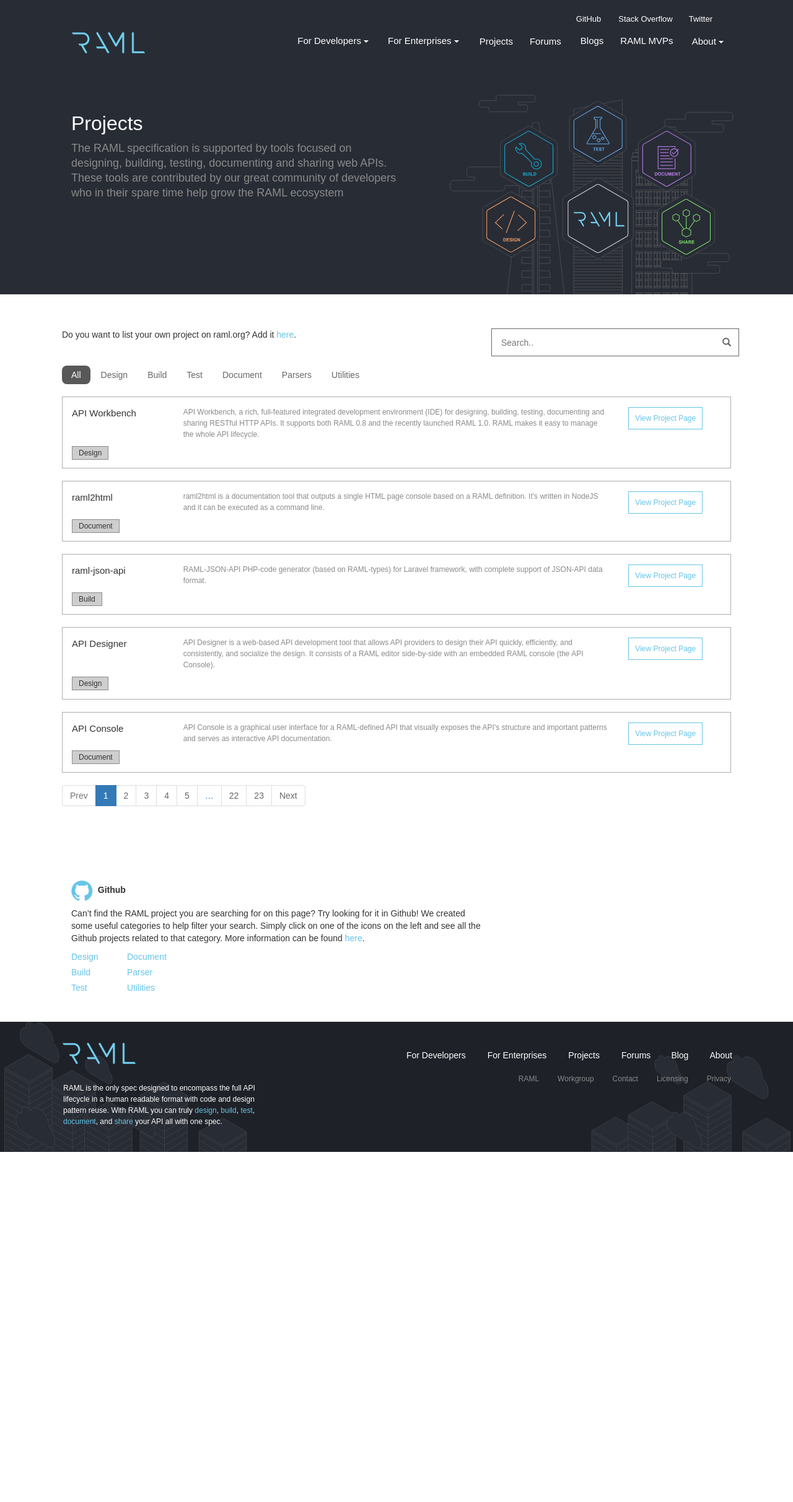
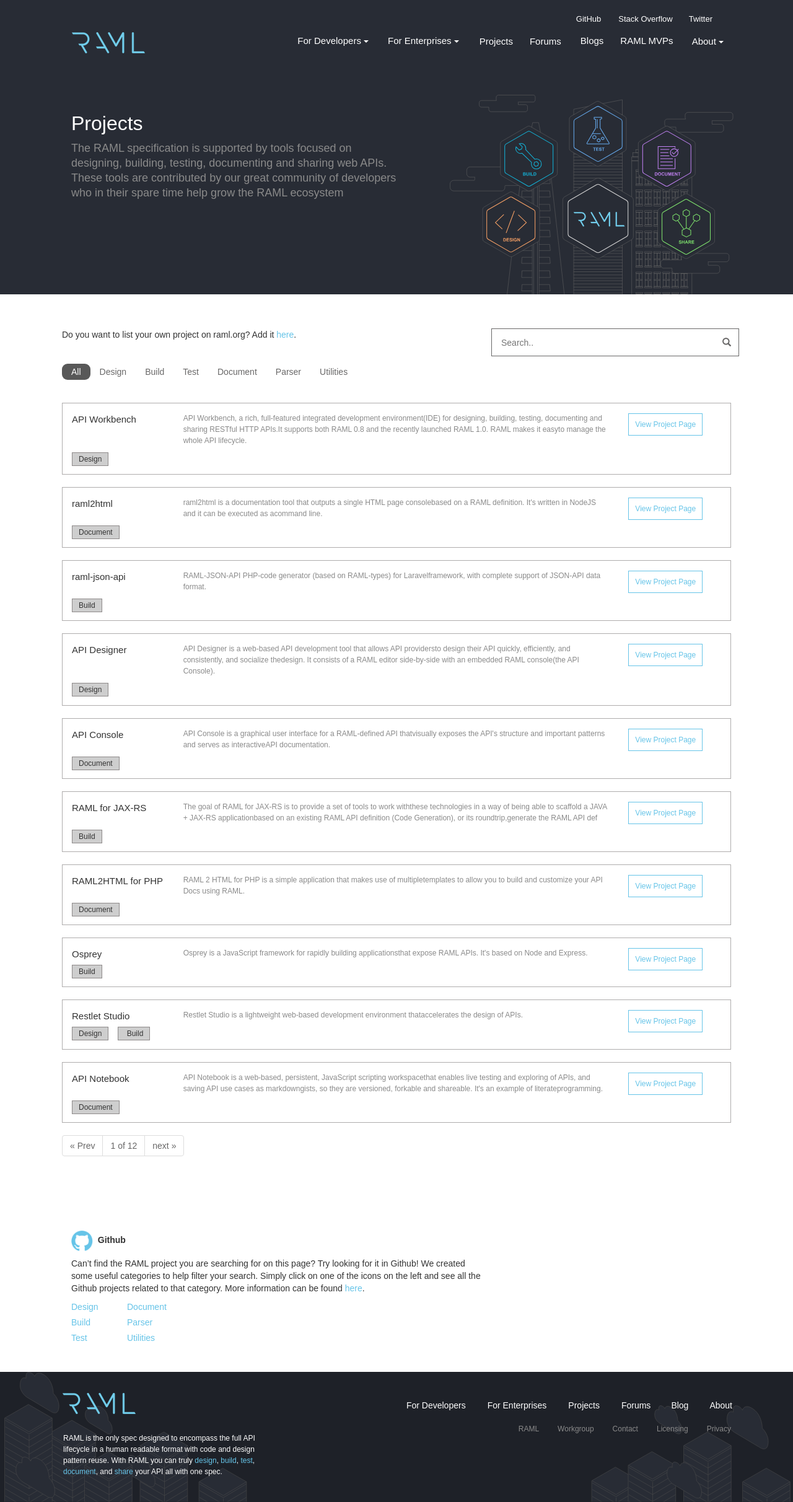
Before and after one commit to raml-org/raml-org, a Jekyll site: the page built from projects.html, in a window 1280 px wide. Shown: the whole page at 62% size. Built offline with Jekyll 4.4.1, drawn with Linux system fonts in a browser that asks for light colours; nearby versions of some CDN libraries; library files that are not in the unit come from our copies; before the commit the page ends 1859 px from its top, so only the background shows below that.

Commit message:
MKTG-2039-fix search pagination issue in project page

```diff
--- a/css/style.scss
+++ b/css/style.scss
@@ -2143,9 +2143,43 @@
     padding: 5px 15px;
   }
   div.projecttab {
-    ul {
+    ul.proj_cat {
+      list-style: none;
+      height: 40px;
+      margin-left: -40px;
+
+      li  {
+        float: left;
+      }
+      a {
+        color: #696868 ;
+        padding: 5px 15px;
+        text-decoration: none;
+        &.active{
+          color: #fff;
+          background-color: #585858;
+          border-radius: 9px;
+          text-decoration: none;
+        }
+      }
+
+      a:hover {
+        text-decoration: none;
+      }
+    }
+
+    ul.pagination {
       li a {
         color: #696868 ;
+      }
+      li span {
+        color: #fff;
+        background-color: #585858;
+      }
+      a.disabled {
+        pointer-events: none;
+        cursor: default;
+        background-color: #585858;
       }
     }
 
--- /dev/null
+++ b/project.json
@@ -0,0 +1,14 @@
+---
+---
+[
+{% for projects in site.data.projects %}
+  {
+    "name"    : "{{ projects.name }}",
+    "url"     : "{{ projects.url }}",
+    "author"     : "{{ projects.author }}",
+    "description"     : "{{ projects.description | escape | strip_newlines }}",
+    "topics"     : "{{ projects.topics | join: ', ' }}"
+  }
+{% if forloop.last %}{% else %},{% endif %}
+{% endfor %}
+]
--- a/projects.html
+++ b/projects.html
@@ -9,261 +9,45 @@
         <section class="col-md-12 projectdiv">
             <div class="row">
                 <div class="col-md-6">
-                   <p>Do you want to list your own project on raml.org? Add it <a href="{{ site.projectsgithuburl }}#how-to-add-projects-to-the-projects-page" rel="nofollow">here</a>. </p>
+                    <p>Do you want to list your own project on raml.org? Add it <a
+                            href="{{ site.projectsgithuburl }}#how-to-add-projects-to-the-projects-page" rel="nofollow">here</a>.
+                    </p>
                 </div>
 
                 <div class="col-md-6">
                     <form id="submit_form" action="javascript:void(0);">
                         <div class="form-group">
-                           <input type="text" class="" id="search" placeholder = "Search.." /><i class="glyphicon glyphicon-search"></i>
-                           <input type="button" id="submit_search" style="display: none" >
+                            <input type="text" class="" id="search" placeholder="Search.."/><i
+                                class="glyphicon glyphicon-search"></i>
+                            <input type="button" id="submit_search" style="display: none">
                         </div>
                     </form>
                 </div>
             </div>
 
             <div class="projecttab">
-               <ul class="nav nav-pills">
-                   <li class="active"><a data-toggle="pill" href="#all">All</a></li>
-                   <li><a data-toggle="pill" href="#design">Design</a></li>
-                   <li><a data-toggle="pill" href="#build">Build</a></li>
-                   <li><a data-toggle="pill" href="#test">Test</a></li>
-                   <li><a data-toggle="pill" href="#document">Document</a></li>
-                   <li><a data-toggle="pill" href="#parsers">Parsers</a></li>
-                   <li><a data-toggle="pill" href="#utility">Utilities</a></li>
+                <ul class="proj_cat">
+                    <li><a href="javascript:void(0);" id="all" class="active">All</a> </li>
+                    <li><a href="javascript:void(0);" id="design">Design</a> </li>
+                    <li><a href="javascript:void(0);" id="build">Build</a> </li>
+                    <li><a href="javascript:void(0);" id="test">Test</a> </li>
+                    <li><a href="javascript:void(0);" id="document">Document</a> </li>
+                    <li><a href="javascript:void(0);" id="parser">Parser</a> </li>
+                    <li><a href="javascript:void(0);" id="utilities">Utilities</a> </li>
                 </ul>
 
-               <div class="tab-content">
-                   <div id="all" class="tab-pane fade in active">
-                       <div class = "nosearch"></div>
-                       {% for projects in site.data.projects %}
-                       <div class="projectblock">
 
-                           <div class="row">
+                   <div class="result"></div>
+                   <div class="no_result"></div>
+                <ul class="pagination">
+                    <li><a href="javascript:void(0);" id="pre">&#171; Prev</a></li>
+                    <li><a href="javascript:void(0);" id="list"></a></li>
+                    <li><a href="javascript:void(0);" id="next">next &#187;</a></li>
+                    </ul>
 
-                               <div class="projname col-md-2">
-                                   <h3>{{ projects.name }}</h3>
-                               </div>
-
-                               <div class="projdesc col-md-8">
-                                   <p>{{ projects.description }}</p>
-                               </div>
-
-                               <div class="projlink col-md-2">
-                                   <a href = "{{ projects.url }}" rel="nofollow" >View Project Page</a>
-                               </div>
 
 </div>
-                           {% for items in projects.topics %}
-                           <span class="projtag">
-                               {{ items }}
-                           </span>
-                           {% endfor %}
-                       </div>
-                       {% endfor %}
-                        <div class="pagination-page-all"></div>
-                   </div>
-
-
-                   <div id="design" class="tab-pane fade in">
-                       <div class = "nosearch"></div>
-                       {% for projects in site.data.projects %}
-                       {% for item in projects.topics %}
-                       {% if item == 'Design' %}
-                       <div class="projectblock">
-                           <div class="row">
-
-                               <div class="projname col-md-2">
-                                   <h3>{{ projects.name }}</h3>
-                               </div>
-
-                               <div class="projdesc col-md-8">
-                                   <p>{{ projects.description }}</p>
-                               </div>
-
-                               <div class="projlink col-md-2">
-                                   <a href = "{{ projects.url }}" rel="nofollow" >View Project Page</a>
-                               </div>
-
-                           </div>
-                           {% for items in projects.topics %}
-                           <span class="projtag">
-                               {{ items }}
-                           </span>
-                           {% endfor %}
-                       </div>
-                       {% endif %}
-                       {% endfor %}
-                       {% endfor %}
-                       <div class="pagination-page-design"></div>
-
-                   </div>
-                   <div id="build" class="tab-pane fade">
-                       <div class = "nosearch"></div>
-                       {% for projects in site.data.projects %}
-                       {% for item in projects.topics %}
-                       {% if item == 'Build' %}
-                       <div class="projectblock">
-                           <div class="row">
-
-                               <div class="projname col-md-2">
-                                   <h3>{{ projects.name }}</h3>
-                               </div>
-
-                               <div class="projdesc col-md-8">
-                                   <p>{{ projects.description }}</p>
-                               </div>
-
-                               <div class="projlink col-md-2">
-                                   <a href = "{{ projects.url }}" rel="nofollow" >View Project Page</a>
-                               </div>
-
-                           </div>
-                           {% for items in projects.topics %}
-                           <span class="projtag">
-                               {{ items }}
-                           </span>
-                           {% endfor %}
-                       </div>
-                       {% endif %}
-                       {% endfor %}
-                       {% endfor %}
-                       <div class="pagination-page-build"></div>
-                   </div>
-                   <div id="test" class="tab-pane fade">
-                       <div class = "nosearch"></div>
-                       {% for projects in site.data.projects %}
-                       {% for item in projects.topics %}
-                       {% if item == 'Test' %}
-                       <div class="projectblock">
-                           <div class="row">
-
-                               <div class="projname col-md-2">
-                                   <h3>{{ projects.name }}</h3>
-                               </div>
-
-                               <div class="projdesc col-md-8">
-                                   <p>{{ projects.description }}</p>
-                               </div>
-
-                               <div class="projlink col-md-2">
-                                   <a href = "{{ projects.url }}" rel="nofollow" >View Project Page</a>
-                               </div>
-
-                           </div>
-                           {% for items in projects.topics %}
-                           <span class="projtag">
-                               {{ items }}
-                           </span>
-                           {% endfor %}
-                       </div>
-                       {% endif %}
-                       {% endfor %}
-                       {% endfor %}
-                       <div class="pagination-page-test"></div>
-                   </div>
-                   <div id="document" class="tab-pane fade">
-                       <div class = "nosearch"></div>
-                       {% for projects in site.data.projects %}
-                       {% for item in projects.topics %}
-                       {% if item == 'Document' %}
-                       <div class="projectblock">
-                           <div class="row">
-
-                               <div class="projname col-md-2">
-                                   <h3>{{ projects.name }}</h3>
-                               </div>
-
-                               <div class="projdesc col-md-8">
-                                   <p>{{ projects.description }}</p>
-                               </div>
-
-                               <div class="projlink col-md-2">
-                                   <a href = "{{ projects.url }}" rel="nofollow" >View Project Page</a>
-                               </div>
-
-                           </div>
-                           {% for items in projects.topics %}
-                           <span class="projtag">
-                               {{ items }}
-                           </span>
-                           {% endfor %}
-                       </div>
-                       {% endif %}
-                       {% endfor %}
-                       {% endfor %}
-                       <div class="pagination-page-document"></div>
-                   </div>
-                   <div id="parsers" class="tab-pane fade">
-                       <div class = "nosearch"></div>
-                       {% for projects in site.data.projects %}
-                       {% for item in projects.topics %}
-                       {% if item == 'Parsers' %}
-                       <div class="projectblock">
-                           <div class="row">
-
-                               <div class="projname col-md-2">
-                                   <h3>{{ projects.name }}</h3>
-                               </div>
-
-                               <div class="projdesc col-md-8">
-                                   <p>{{ projects.description }}</p>
-                               </div>
-
-                               <div class="projlink col-md-2">
-                                   <a href = "{{ projects.url }}" rel="nofollow" >View Project Page</a>
-                               </div>
-
-                           </div>
-                           {% for items in projects.topics %}
-                           <span class="projtag">
-                               {{ items }}
-                           </span>
-                           {% endfor %}
-                       </div>
-                       {% endif %}
-                       {% endfor %}
-                       {% endfor %}
-                       <div class="pagination-page-parsers"></div>
-                   </div>
-                   <div id="utility" class="tab-pane fade">
-                       <div class = "nosearch"></div>
-                       {% for projects in site.data.projects %}
-                       {% for item in projects.topics %}
-                       {% if item == 'Utilities' %}
-                       <div class="projectblock">
-                           <div class="row">
-
-                               <div class="projname col-md-2">
-                                   <h3>{{ projects.name }}</h3>
-                               </div>
-
-                               <div class="projdesc col-md-8">
-                                   <p>{{ projects.description }}</p>
-                               </div>
-
-                               <div class="projlink col-md-2">
-                                   <a href = "{{ projects.url }}" rel="nofollow" >View Project Page</a>
-                               </div>
-
-                           </div>
-                           {% for items in projects.topics %}
-                           <span class="projtag">
-                               {{ items }}
-                           </span>
-                           {% endfor %}
-                       </div>
-                       {% endif %}
-                       {% endfor %}
-                       {% endfor %}
-                       <div class="pagination-page-utility"></div>
-                   </div>
-
-           </div>
-        </div>
 </section>
-
-
         <section class="col-md-12 projectlinks">
             <div class="row">
                 <div class="col-md-12" style="width: 65%;">
@@ -296,12 +80,162 @@
                     <a href="https://github.com/search?utf8=✓&q=topic%3Araml-utilities" target="_blank" rel="nofollow">Utilities</a>
                 </div>
             </div>
-    </div>
     </section>
+
 </div>
 </div>
+<script src ="js/jquery.paginate.min.js"></script>
+<script type="text/javascript">
+    $(document).ready(function() {
+        var max_size;
+        var start = 0;
+        var per_page = 10;
+        var limit = per_page;
+        var no_of_links;
+        var datas;
+        var active_text;
+        var search_val = '';
+        var current_page = 1;
+        getJsonData("All",search_val);
+        //console.log(no_of_links);
 
-<script src="/js/pagination.js"></script>
-<script src="js/main.js"></script>
-<script src="/js/search.js"></script>
-<!--<script src="/js/project.js"></script>-->
+        $('#search').keyup(function() {
+           search_val = $(this).val().toLowerCase();
+            var actext = $('ul.proj_cat li a.active').text();
+            getJsonData(actext,search_val);
+
+        });
+
+        $('ul.proj_cat li a').click(function() {
+            active_text = $(this).text();
+            $('ul.proj_cat li a').removeClass('active');
+            $(this).addClass('active');
+            $('div.result').empty();
+            limit = 10;
+            current_page = 1;
+            $("#next").removeClass("disabled");
+            $("#pre").removeClass("disabled");
+            getJsonData(active_text,search_val);
+        });
+
+
+
+
+        function getJsonData(active_text,search_val) {
+            $.getJSON("/project.json", function (data) {
+                var getData = [];
+                //console.log(data);
+                //max_size = data.length;
+                //console.log(active_text);
+                if(active_text != 'All' && search_val == '' ) {
+                    $.each(data, function(i) {
+                        if(data[i].topics.indexOf(active_text) >= 0 ) {
+                            getData.push(data[i]);
+                        }
+                    });
+                } else if(search_val != '') {
+                    $.each(data, function(i) {
+                        if((data[i].name.toLowerCase().indexOf(search_val) >= 0) && (active_text == 'All')) {
+                            getData.push(data[i]);
+                    } else if((data[i].name.toLowerCase().indexOf(search_val) >= 0) && (data[i].topics.indexOf(active_text) >= 0)) {
+                            getData.push(data[i]);
+
+                        }
+                    });
+                }
+                //console.log(search_val);
+                if(getData.length == 0 && search_val == '') {
+                    max_size = data.length;
+                    datas = data;
+                    $('div.no_result').html('');
+                } else if(getData.length == 0 && search_val != '' ) {
+                    max_size = getData.length;
+                    datas = [];
+                    $('div.result').html('');
+                    $('div.no_result').html('<h2>Sorry,no results for '+ search_val +'</h2>');
+                } else {
+                    max_size = getData.length;
+                    datas = getData;
+                    $('div.no_result').html('');
+                }
+                get_jsonData(start,limit,datas);
+
+            });
+        }
+        $('#next').click(function() {
+            //console.log("next");
+            var next = limit;
+            if(max_size>=next) {
+                if(Math.floor(max_size/per_page) == current_page ) {
+                    limit = max_size;
+                    $("#next").addClass("disabled").attr("tabindex", "-1");
+                } else {
+                    limit = limit+per_page;
+                }
+
+                $('div.result').empty();
+                //console.log(next +' -next- '+limit);
+                current_page++;
+                get_jsonData(next,limit,datas);
+            }
+            //console.log(current_page);
+        });
+
+        $('#pre').click(function() {
+
+            var pre = limit-(2*per_page);
+            if(pre >=0) {
+                limit = limit-per_page;
+                //console.log(pre +' -pre- '+limit);
+                --current_page;
+                $('div.result').empty();
+                get_jsonData(pre,limit,datas);
+            } else {
+                $("#pre").addClass("disabled");
+            }
+        });
+
+        function get_jsonData(start,limit,datas) {
+            //console.log(datas);
+            no_of_links = (max_size/per_page);
+            var total_links = Math.ceil(no_of_links);
+            if(datas.length <= 10) {
+                limit = datas.length;
+            }
+            for (var i = start ; i < limit; i++) {
+                //console.log(datas[i].name);
+
+                var project_name = datas[i].name;
+                var project_desc = datas[i].description;
+                var project_url = datas[i].url;
+                var join_topic;
+                var topic = "";
+                var project_div;
+                if(datas[i].topics.indexOf(',') > -1) {
+                    //console.log(data[i].topics + "pos" + i);
+                    var get_topics = datas[i].topics.split(",");
+
+                       for (var j = 0; j < get_topics.length; j++ ) {
+                           topic += '<span class="projtag">' + get_topics[j] + '</span>';
+                           //console.log(get_topics[j]);
+                       }
+                     join_topic = topic;
+                } else {
+                    join_topic = '<span class="projtag">' + datas[i].topics + '</span>';
+                }
+                project_div = '<div class="projectblock"><div class="row"><div class="projname col-md-2"><h3>' + project_name + '</h3></div><div class="projdesc col-md-8"><p>' + project_desc + '</p></div>' +
+                            '<div class="projlink col-md-2"><a href ="' + project_url + '" rel="nofollow">View Project Page</a></div></div><div class="proj_topics">'+ join_topic +'</div> ';
+                 if(datas.length <=10) {
+                     $('div.result').html(project_div);
+                 } else {
+                     $('div.result').append(project_div);
+                 }
+
+            }
+            $('ul.pagination li a#list').text(current_page + ' of ' + total_links );
+
+        }
+    });
+
+
+</script>
```
Lines whose indentation alone changed are shown as unchanged.
